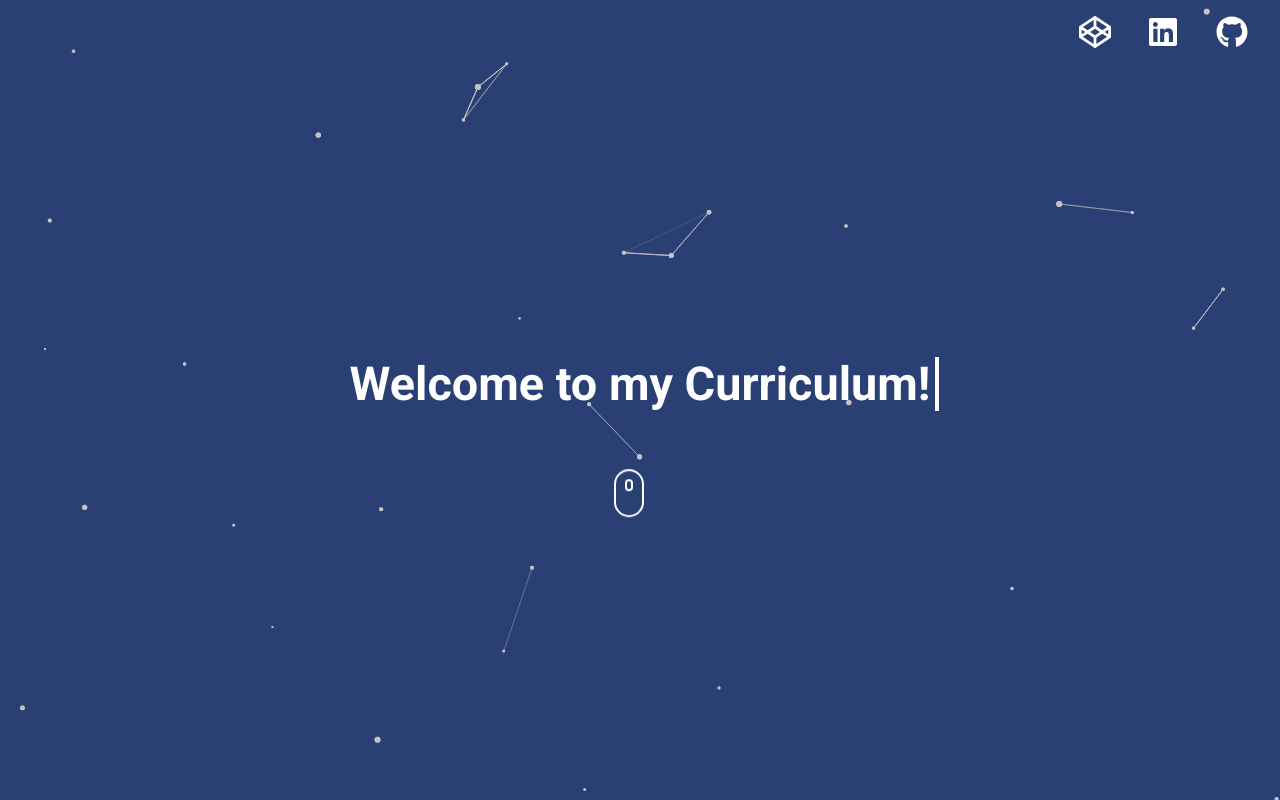
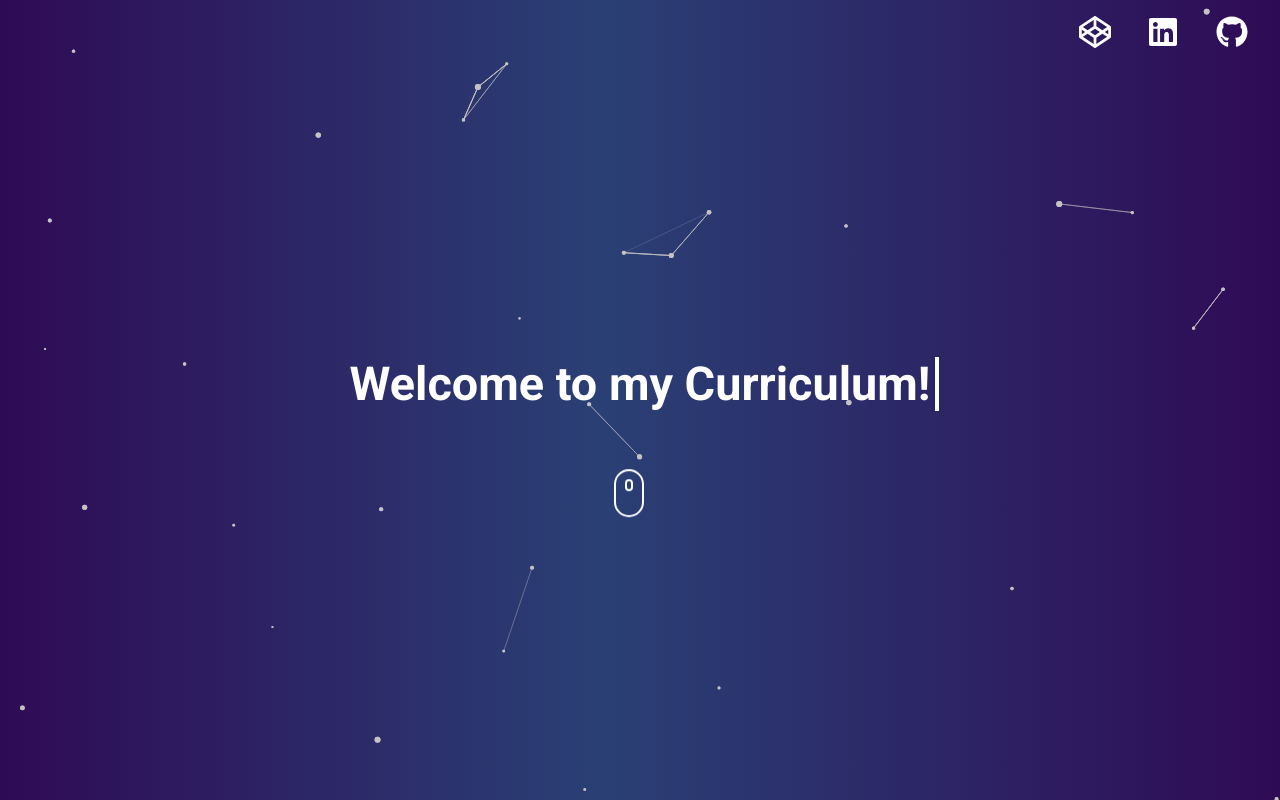
Before and after one commit to brenoprata10/curriculum, a React app: page / in a window 1280 px wide. Built offline with nearby package versions, Linux system fonts and the light colour scheme.

Commit message:
Styling background

```diff
--- a/assets/css/header.scss
+++ b/assets/css/header.scss
@@ -1,7 +1,6 @@
 @import './variables.scss';
 
 .header {
-	background-color: $base-background-color;
 	height: $base-header-height;
 	display: flex;
 	justify-content: space-between;
--- a/assets/css/variables.scss
+++ b/assets/css/variables.scss
@@ -1,2 +1 @@
-$base-background-color: #2a4075;
 $base-header-height: 4em;
--- a/src/App.scss
+++ b/src/App.scss
@@ -14,7 +14,7 @@ html {
 
 body {
 	height: 100%;
-	background-color: $base-background-color;
+	background: linear-gradient(90deg, rgba(47, 11, 85, 1) 0%, rgba(42, 64, 117, 1) 47%, rgba(47, 11, 85, 1) 100%);
 	margin: 0;
 	color: white;
 	font-family: 'Roboto', 'Oxygen', 'Ubuntu', 'Cantarell', 'Fira Sans', 'Droid Sans', 'Helvetica Neue', sans-serif;
```
